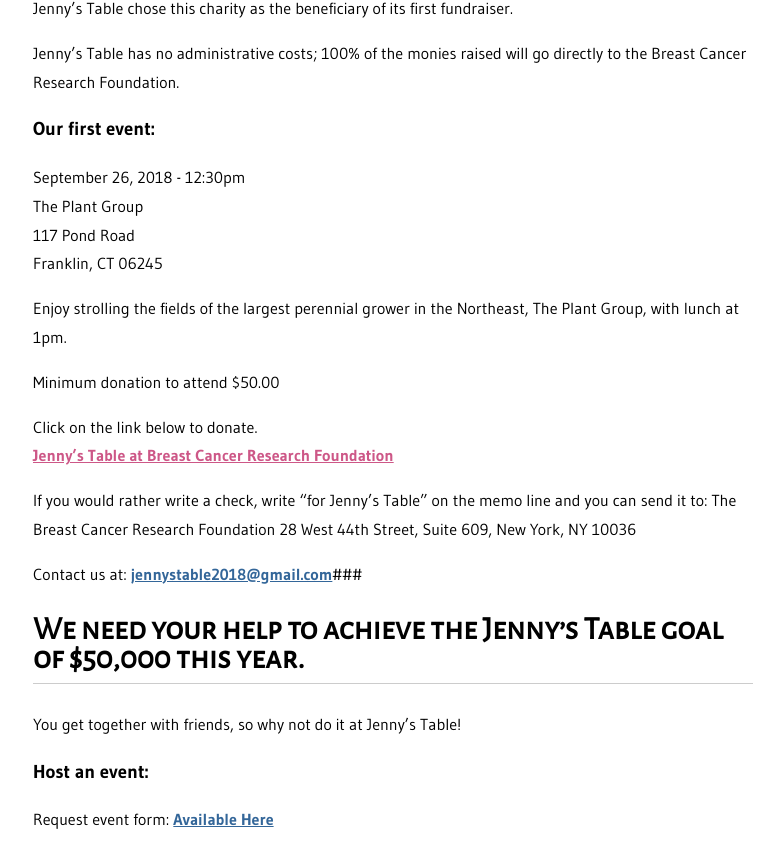
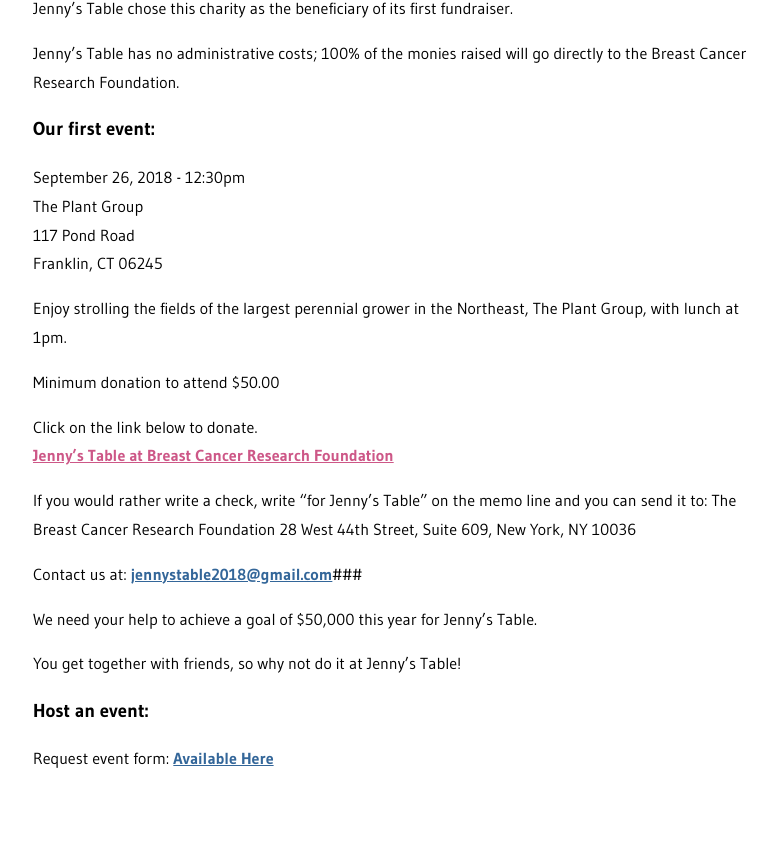
Before and after one commit to jennystable/website, a Jekyll site: the page built from index.markdown, in a window 1280 px wide and 900 px high, scrolled down 1845 px. Shown: the top 868 px of the window, without its empty margins (247-1024 px from the left). Built offline with Jekyll 4.4.1, drawn with Linux system fonts in a browser that asks for light colours; after the commit the page ends 2684 px from its top, so only the background shows below that.

Commit message:
Updated Index

```diff
--- a/index.markdown
+++ b/index.markdown
@@ -68,7 +68,7 @@ The Breast Cancer Research Foundation
 
 Contact us at: <a href="mailto:jennystable2018@gmail.com" style="color: #336699; font-weight: bold;">jennystable2018@gmail.com</a>###
 
-## We need your help to achieve the Jenny's Table goal of $50,000 this year.
+We need your help to achieve a goal of $50,000 this year for Jenny's Table.
 
 You get together with friends, so why not do it at Jenny's Table!
 
```
